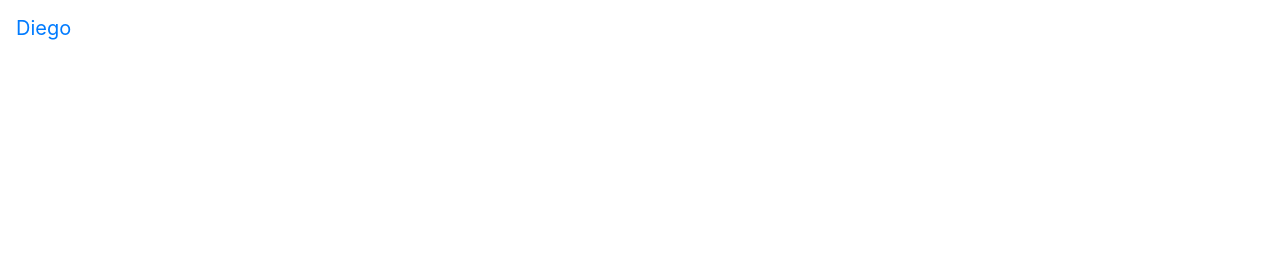
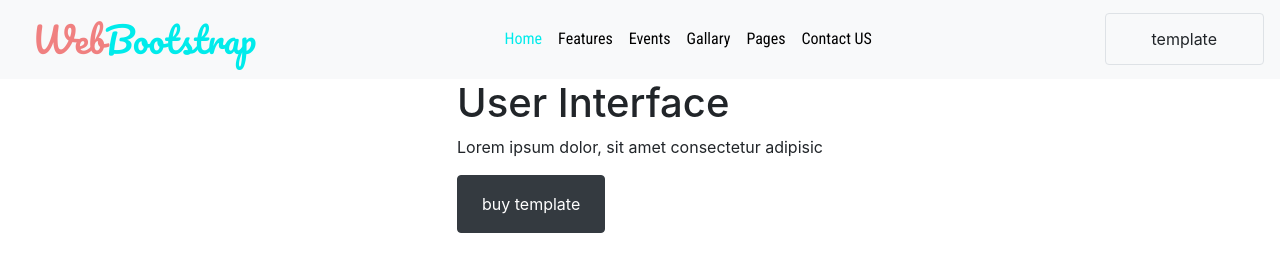
Before and after one commit to DNavarro10/Bootstrap-website, a plain HTML site: page index.html in a window 1280 px wide. Drawn offline with nearby package versions, Linux system fonts and the light colour scheme.

Commit message:
mas avance

```diff
--- a/css/main.sass
+++ b/css/main.sass
@@ -1,12 +1,39 @@
 @import url('https://fonts.googleapis.com/css?family=Lato|Pacifico|Righteous|Roboto+Condensed|Ubuntu')
 
 //fuentes
-    $lato = font-family: 'Lato', sans-serif
 
-    $pacifico = font-family: 'Pacifico', cursive
+$lato :  'Lato', sans-serif
+$pacifico :  'Pacifico', cursive
+$rigth :  'Righteous', cursive
+$robocond :  'Roboto Condensed', sans-serif
+$ubunto :  'Ubuntu', sans-serif
 
-    $rigth = font-family: 'Righteous', cursive
+//colores
+$turqueza : #00ebeb
+.body
+    padding: 0%
+    margin: 0%
+    font-family: $lato
 
-    $robocond = font-family: 'Roboto Condensed', sans-serif
+.navbar-brand
+    font-family: $pacifico
+    font-size: 35px
+    color: lightcoral !important
 
-    $ubuntto = font-family: 'Ubuntu', sans-serif
+.navbar .nav-link
+    font-size: 16px
+    color: black !important
+    font-family: $robocond
+    transition: 0.3s
+    &:hover
+        color: $turqueza !important
+.active .nav-link
+    color: $turqueza !important
+
+.menu-right-btn
+    padding: 13px 46px
+    background-color: transparent
+    transition: all 0.3 ease-in
+    &:hover
+        color: white
+        background-color: $turqueza
--- a/index.html
+++ b/index.html
@@ -1,35 +1,80 @@
 <!DOCTYPE html>
 <html lang="en">
+
 <head>
   <meta charset="UTF-8">
   <meta name="viewport" content="width=device-width, initial-scale=1.0">
   <meta http-equiv="X-UA-Compatible" content="ie=edge">
   <title>Bootstrap</title>
-    <link rel="stylesheet" href="https://stackpath.bootstrapcdn.com/bootstrap/4.2.1/css/bootstrap.min.css" integrity="sha384-GJzZqFGwb1QTTN6wy59ffF1BuGJpLSa9DkKMp0DgiMDm4iYMj70gZWKYbI706tWS" crossorigin="anonymous">
-    <link rel="stylesheet" href="https://use.fontawesome.com/releases/v5.6.3/css/all.css" integrity="sha384-UHRtZLI+pbxtHCWp1t77Bi1L4ZtiqrqD80Kn4Z8NTSRyMA2Fd33n5dQ8lWUE00s/" crossorigin="anonymous">
+  <link rel="stylesheet" href="https://stackpath.bootstrapcdn.com/bootstrap/4.2.1/css/bootstrap.min.css" integrity="sha384-GJzZqFGwb1QTTN6wy59ffF1BuGJpLSa9DkKMp0DgiMDm4iYMj70gZWKYbI706tWS"
+    crossorigin="anonymous">
+  <link rel="stylesheet" href="https://use.fontawesome.com/releases/v5.6.3/css/all.css" integrity="sha384-UHRtZLI+pbxtHCWp1t77Bi1L4ZtiqrqD80Kn4Z8NTSRyMA2Fd33n5dQ8lWUE00s/"
+    crossorigin="anonymous">
   <link rel="stylesheet" href="css/main.css">
 </head>
+
 <body>
   <header>
-        <nav class="navbar navar-expand-lg navar-ligth">
-            <a href="#" class="navbar-brand">Diego</a>
-            <button class="navbar-toggler" type="button" data-toggle="collapse" data-target="#navbarMenu" aria-controls="navbarMenu" aria-expanded="false" aria-label="Toggle Navigation">
+    <nav class="navbar navbar-expand-lg navbar-light bg-light">
+      <a class="navbar-brand ml-3" href="#">Web<span style="color:#00ebeb">Bootstrap</span></a>
+      <button class="navbar-toggler" type="button" data-toggle="collapse" data-target="#navbarMenu" aria-controls="navbarMenu"
+        aria-expanded="false" aria-label="Toggle navigation">
         <span class="navbar-toggler-icon"></span>
       </button>
-
+      <div class="collapse navbar-collapse"></div> <!-- usado para centrar la listas-->
       <div class="collapse navbar-collapse" id="navbarMenu">
-                <ul class="navbar-nav">
+        <ul class="navbar-nav mr-auto">
           <li class="nav-item active">
-                        <a href="#" class="nav-link">Home</a>
+            <a class="nav-link" href="#">Home <span class="sr-only">(current)</span></a>
+          </li>
+          <li class="nav-item">
+            <a class="nav-link" href="#">Features</a>
+          </li>
+          <li class="nav-item">
+            <a class="nav-link" href="#">Events</a>
+          </li>
+          <li class="nav-item">
+            <a class="nav-link" href="#">Gallary</a>
+          </li>
+          <li class="nav-item">
+            <a class="nav-link" href="#">Pages</a>
+          </li>
+          <li class="nav-item">
+            <a class="nav-link" href="#">Contact US</a>
           </li>
         </ul>
-
+        <form action="#" class="form-inline my-2 my-lg-0">
+          <button class="btn menu-right-btn border" type="submit">
+            template
+          </button>
+        </form>
       </div>
     </nav>
+
+    <main>
+      <div class="container-fluid">
+        <div class="site-content">
+          <div class="d-flex justify-content-center">
+            <div class="d-flex flex-column">
+              <h1 class="site-title">User Interface</h1>
+              <p class="site-desc">Lorem ipsum dolor, sit amet consectetur adipisic</p>
+
+              <div class="d-flex flex-row">
+                <input type="button" value="buy template" class="btn site-btn1 px-4 py-3 mr-4 btn-dark">
+              </div>
+            </div>
+          </div>
+        </div>
+      </div>
+    </main>
   </header>
 
-    <script src="https://code.jquery.com/jquery-3.3.1.slim.min.js" integrity="sha384-q8i/X+965DzO0rT7abK41JStQIAqVgRVzpbzo5smXKp4YfRvH+8abtTE1Pi6jizo" crossorigin="anonymous"></script>
-    <script src="https://cdnjs.cloudflare.com/ajax/libs/popper.js/1.14.6/umd/popper.min.js" integrity="sha384-wHAiFfRlMFy6i5SRaxvfOCifBUQy1xHdJ/yoi7FRNXMRBu5WHdZYu1hA6ZOblgut" crossorigin="anonymous"></script>
-    <script src="https://stackpath.bootstrapcdn.com/bootstrap/4.2.1/js/bootstrap.min.js" integrity="sha384-B0UglyR+jN6CkvvICOB2joaf5I4l3gm9GU6Hc1og6Ls7i6U/mkkaduKaBhlAXv9k" crossorigin="anonymous"></script>
+  <script src="https://code.jquery.com/jquery-3.3.1.slim.min.js" integrity="sha384-q8i/X+965DzO0rT7abK41JStQIAqVgRVzpbzo5smXKp4YfRvH+8abtTE1Pi6jizo"
+    crossorigin="anonymous"></script>
+  <script src="https://cdnjs.cloudflare.com/ajax/libs/popper.js/1.14.6/umd/popper.min.js" integrity="sha384-wHAiFfRlMFy6i5SRaxvfOCifBUQy1xHdJ/yoi7FRNXMRBu5WHdZYu1hA6ZOblgut"
+    crossorigin="anonymous"></script>
+  <script src="https://stackpath.bootstrapcdn.com/bootstrap/4.2.1/js/bootstrap.min.js" integrity="sha384-B0UglyR+jN6CkvvICOB2joaf5I4l3gm9GU6Hc1og6Ls7i6U/mkkaduKaBhlAXv9k"
+    crossorigin="anonymous"></script>
 </body>
+
 </html>
```
Also changed, not shown: css/main.css, 1 other file. Lines whose indentation alone changed are shown as unchanged.
